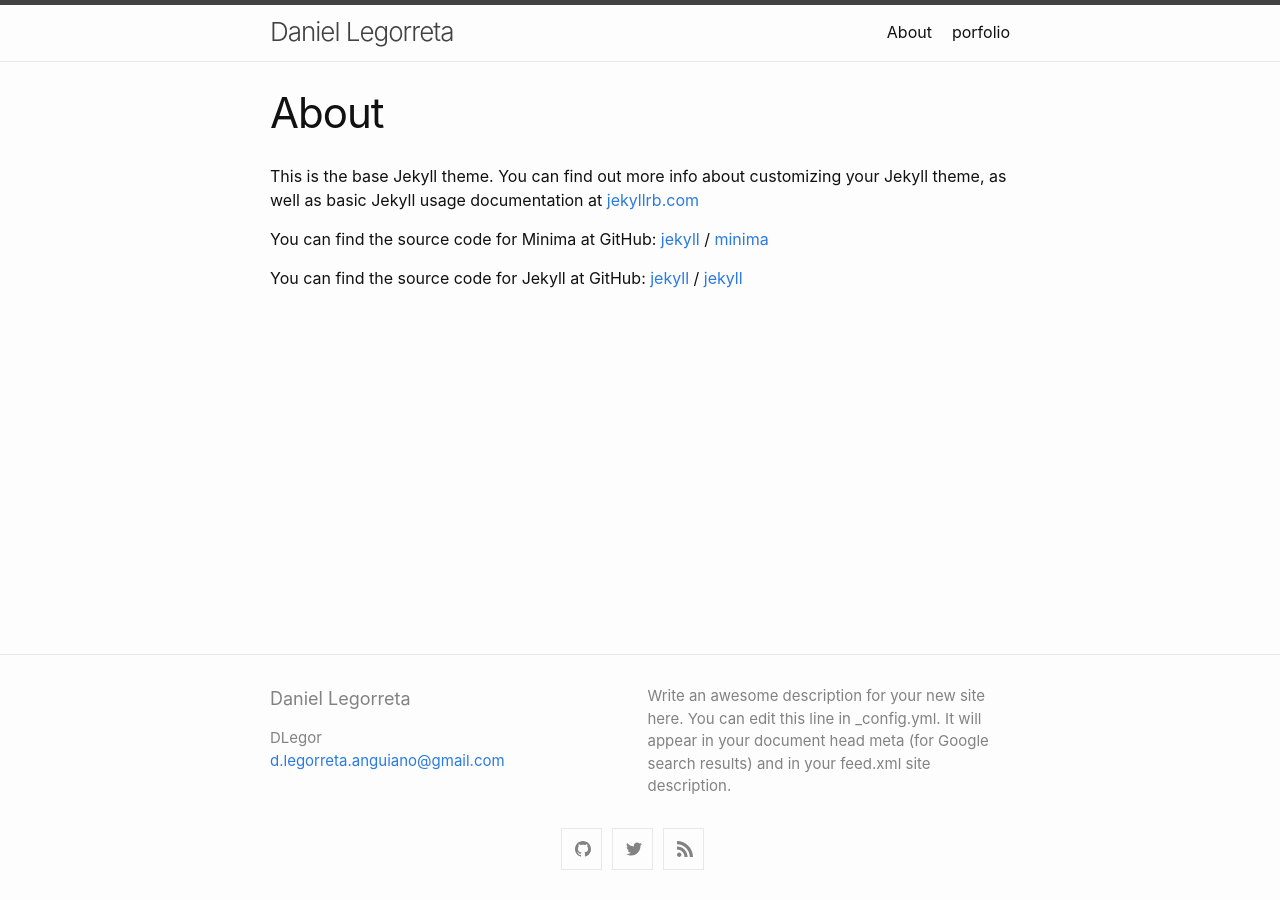
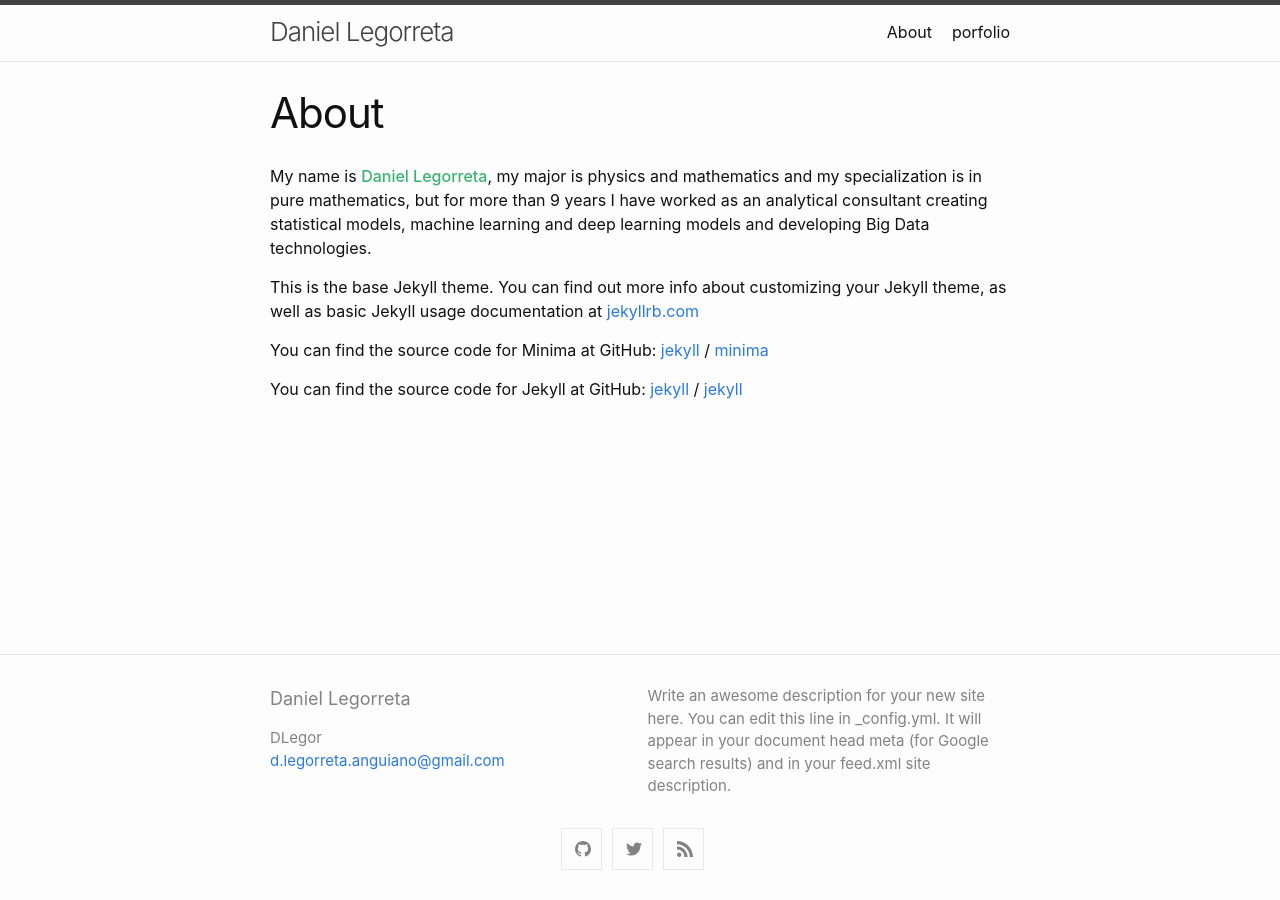
Before and after one commit to dlegor/blog, a Jekyll site: the page built from about.md, in a window 1280 px wide. Built offline with Jekyll 4.4.1, drawn with Linux system fonts in a browser that asks for light colours.

Commit message:
Update with my information

```diff
--- a/about.md
+++ b/about.md
@@ -3,6 +3,9 @@ layout: page
 title: About
 permalink: /about/
 ---
+
+My name is<a href="https://www.linkedin.com/in/daniel-legorreta-080774103"> <b style="font-weight: 550;color:mediumseagreen">Daniel Legorreta</b></a>, my major is physics and mathematics and my specialization is in pure mathematics, but for more than 9 years I have worked as an analytical consultant creating statistical models, machine learning and deep learning models and developing Big Data technologies.
+
 
 This is the base Jekyll theme. You can find out more info about customizing your Jekyll theme, as well as basic Jekyll usage documentation at [jekyllrb.com](https://jekyllrb.com/)
 
```
